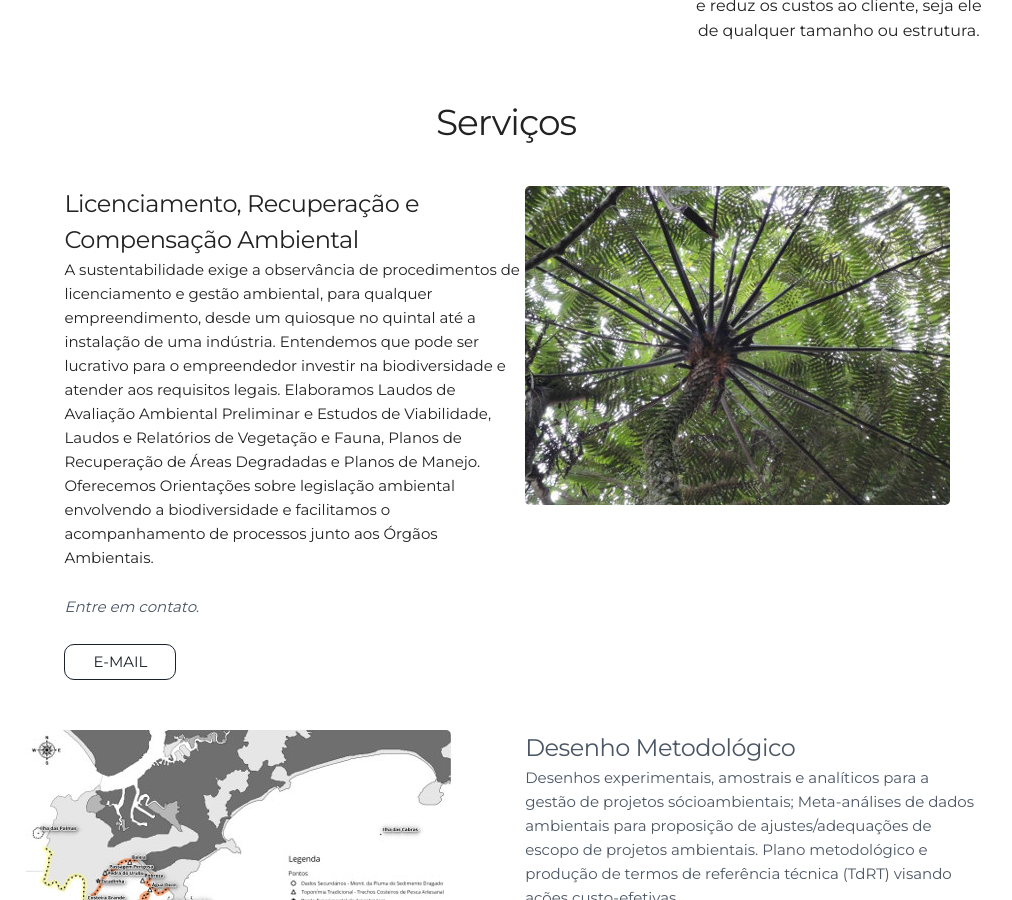
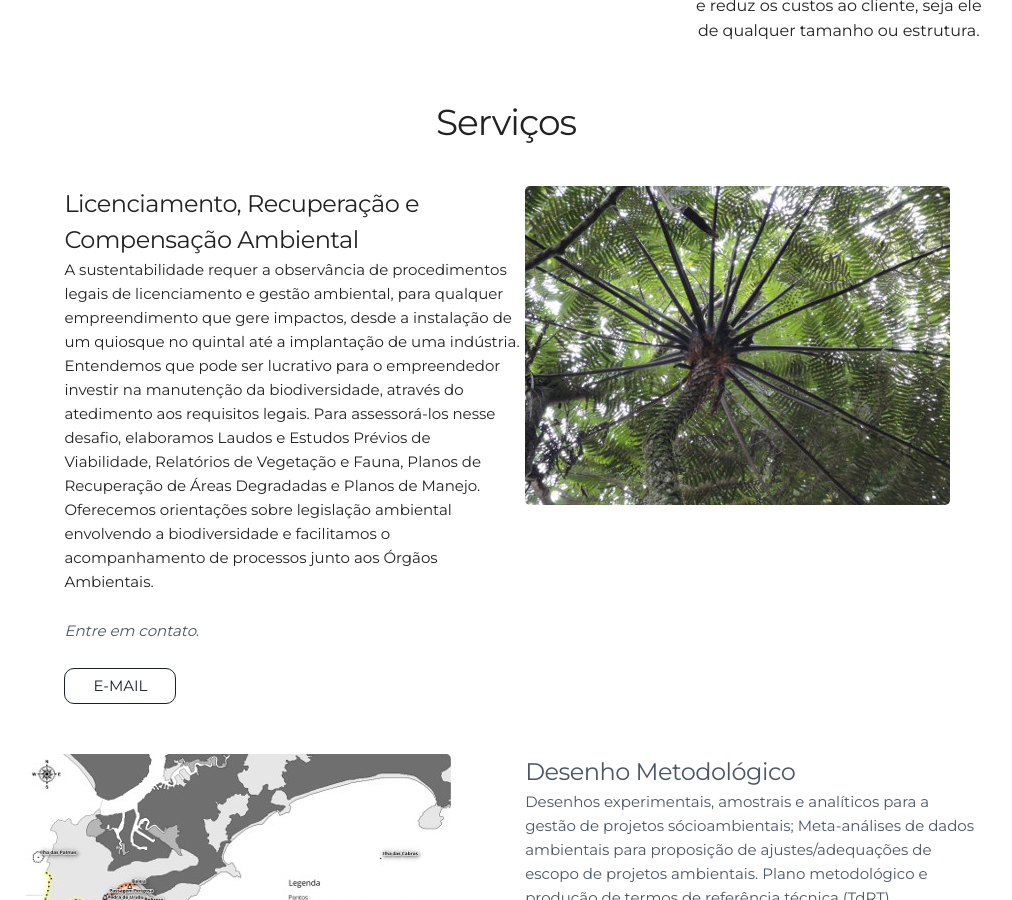
Before and after one commit to leroy1977/eQ1, a Jekyll site: the page built from index.html, in a window 1280 px wide and 900 px high, scrolled down 1680 px. Shown: the whole window, without its empty margins (134-1146 px from the left). Built offline with Jekyll 4.4.1, drawn with Linux system fonts in a browser that asks for light colours; some of the changed text lies outside the part shown.

Commit message:
Update projects.html

```diff
--- a/_includes/projects.html
+++ b/_includes/projects.html
@@ -9,7 +9,7 @@
     <div class="six columns">
       <h5> Licenciamento, Recuperação e Compensação Ambiental </h5>
       <!--<li> Aplicação: estudos ambientais em processos de licenciamento; planos de manejo, programas ambientais para planos diretores.</li> -->
-      <p>A sustentabilidade exige a observância de procedimentos de licenciamento e gestão ambiental, para qualquer empreendimento, desde um quiosque no quintal até a instalação de uma indústria. Entendemos que pode ser lucrativo para o empreendedor investir na biodiversidade e atender aos requisitos legais. Elaboramos Laudos de Avaliação Ambiental Preliminar e Estudos de Viabilidade, Laudos e Relatórios de Vegetação e Fauna, Planos de Recuperação de Áreas Degradadas e Planos de Manejo. Oferecemos Orientações sobre legislação ambiental envolvendo a biodiversidade e facilitamos o acompanhamento de processos junto aos Órgãos Ambientais. </p>
+      <p>A sustentabilidade requer a observância de procedimentos legais de licenciamento e gestão ambiental, para qualquer empreendimento que gere impactos, desde a instalação de um quiosque no quintal até a implantação de uma indústria. Entendemos que pode ser lucrativo para o empreendedor investir na manutenção da biodiversidade, através do atedimento aos requisitos legais. Para assessorá-los nesse desafio, elaboramos Laudos e Estudos Prévios de Viabilidade, Relatórios de Vegetação e Fauna, Planos de Recuperação de Áreas Degradadas e Planos de Manejo. Oferecemos orientações sobre legislação ambiental envolvendo a biodiversidade e facilitamos o acompanhamento de processos junto aos Órgãos Ambientais. </p>
       <p> <i> <font color= #4B5664> Entre em contato. </i> </p>
       <a class="project-link" href="mailto:{{site.email}}">E-MAIL</a>
     </div>
@@ -23,7 +23,7 @@
       <!-- <ul>
          <li> Aplicação: planejamento de estudos ambientais. </li>
       </ul> -->
-      <p>Desenhos experimentais, amostrais e analíticos para a gestão de projetos sócioambientais; Meta-análises de dados ambientais para proposição de ajustes/adequações de escopo de projetos ambientais. Plano metodológico e produção de termos de referência técnica (TdRT) visando ações custo-efetivas. </p>
+      <p>Desenhos experimentais, amostrais e analíticos para a gestão de projetos sócioambientais; Meta-análises de dados ambientais para proposição de ajustes/adequações de escopo de projetos ambientais. Plano metodológico e produção de termos de referência técnica (TdRT). </p>
       <p> <i> <font color= #4B5664> Conheça através das redes sociais. </i> </p>
       <a class="project-link" href="https://www.facebook.com/eQuanta.env{{site.facebook_username}}">FACEBOOK</a>
     </div>
```
